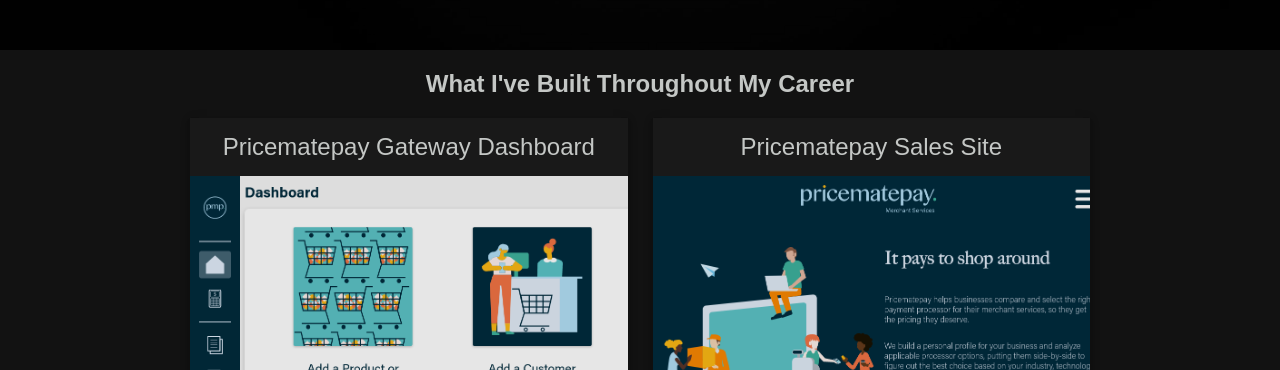
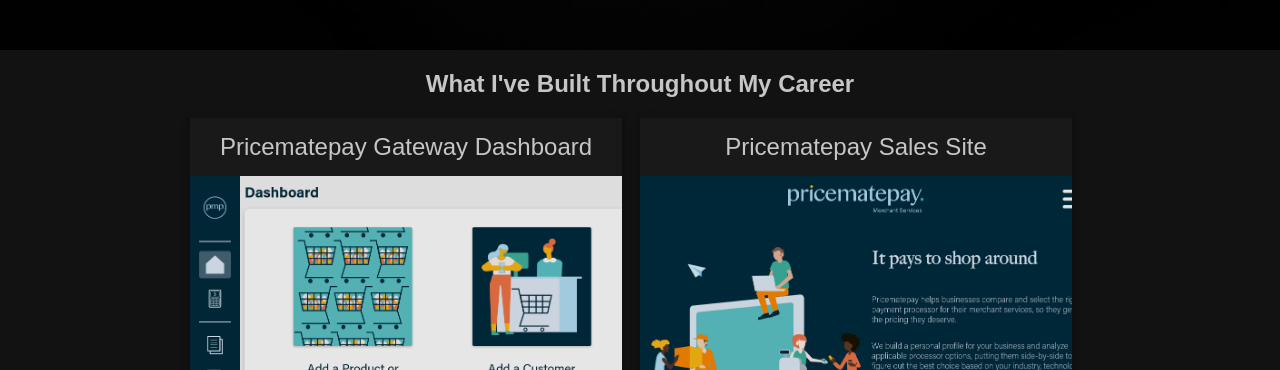
Before and after one commit to Jon1701/portfolio-v6, a Gatsby site: page / in a window 1280 px wide. Shown: the part 750-1120 px from the top of the page. Built offline with nearby package versions, Linux system fonts and the light colour scheme; Gatsby itself is replaced by a stand-in of ours; a web font is replaced by a local one.

Commit message:
Portfolio Section Layout for Cards uses `flexbox`

```diff
--- a/src/components/IndexPage/Sections/Portfolio/index.tsx
+++ b/src/components/IndexPage/Sections/Portfolio/index.tsx
@@ -39,10 +39,19 @@
  * Grid layout.
  */
 const GridLayout = styled.div`
-  display: grid;
-  grid-template-rows: auto auto auto;
-  grid-template-columns: 1fr 1fr;
-  gap: 25px;
+  display: flex;
+  flex-flow: row wrap;
+  justify-content: flex-start;
+  align-items: flex-start;
+  gap: 2%;
+
+  & > * {
+    flex-basis: 48%;
+
+    &:not(:last-child) {
+      margin-bottom: 2%;
+    }
+  }
 `;
 
 // Object containing List of Technologies for each Project.
```
